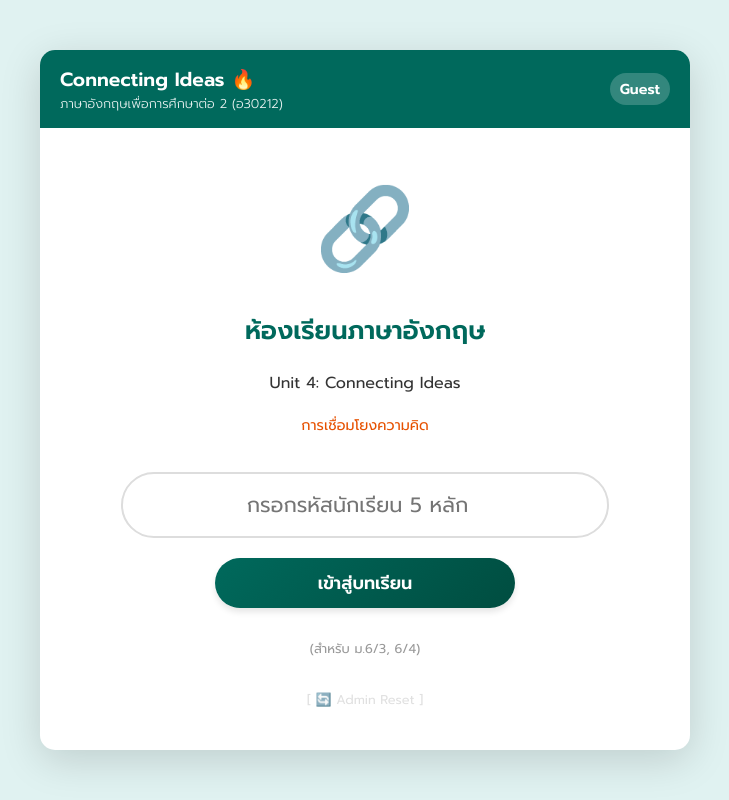
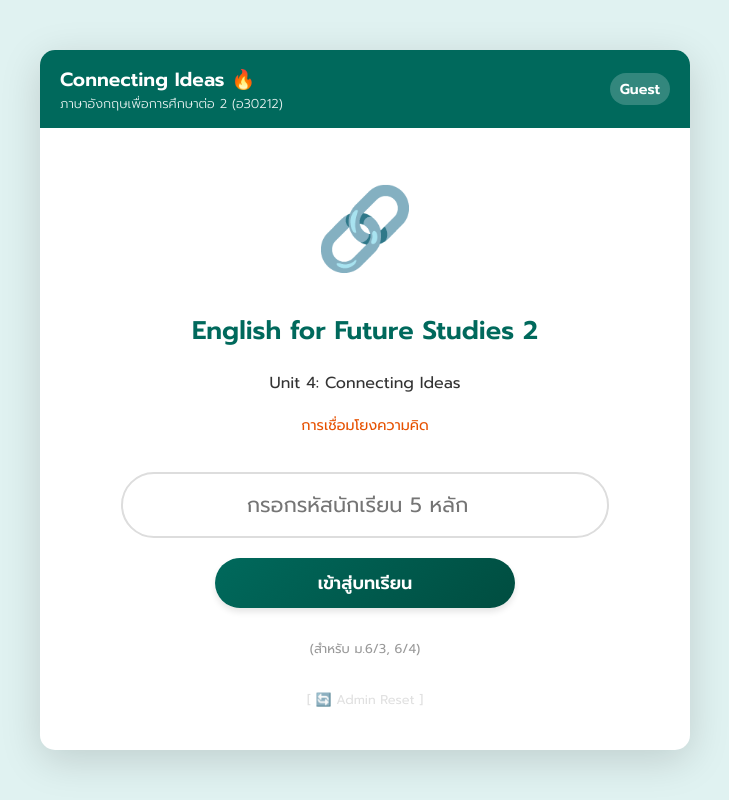
Before and after one commit to Paloliiz/EngFuture2-Lesson-Unit4, a plain HTML site: page index.html in a window 1280 px wide. Shown: the whole page, without its empty margins (275-1004 px from the left). Drawn offline with Linux system fonts and the light colour scheme.

Commit message:
Update index.html

```diff
--- a/index.html
+++ b/index.html
@@ -102,7 +102,7 @@
     <div id="screen-login" class="screen active">
         <div style="text-align: center; margin: auto; width: 100%;">
             <div style="font-size: 5em; margin-bottom: 10px;">🔗</div>
-            <h2>ห้องเรียนภาษาอังกฤษ</h2>
+            <h2>English for Future Studies 2</h2>
             <p>Unit 4: Connecting Ideas</p>
             <p style="font-size:0.9em; color:#e65100;">การเชื่อมโยงความคิด</p>
 
```
